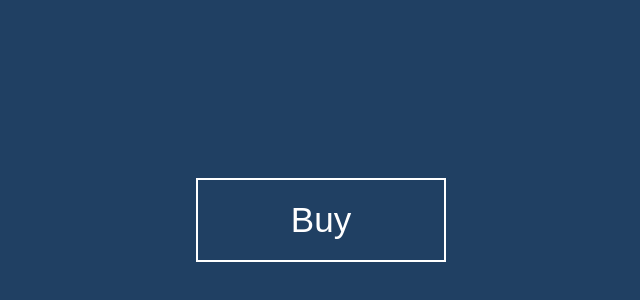
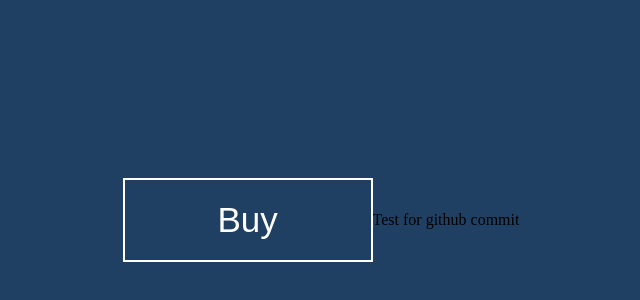
Before and after one commit to seankoder/sucoding_clone, a plain HTML site: page project2_buttonDesign/index.html in a window 1280 px wide. Shown: the part 180-480 px from the top of the page, without its empty margins (319-959 px from the left). Drawn offline with Linux system fonts and the light colour scheme.

Commit message:
Second Commit

```diff
--- a/project2_buttonDesign/index.html
+++ b/project2_buttonDesign/index.html
@@ -11,5 +11,6 @@
     <button class="btn btn-swap">
         Buy <span>Sold Out</span>
     </button>
+    <p>Test for github commit</p>
 </body>
 </html>
```
